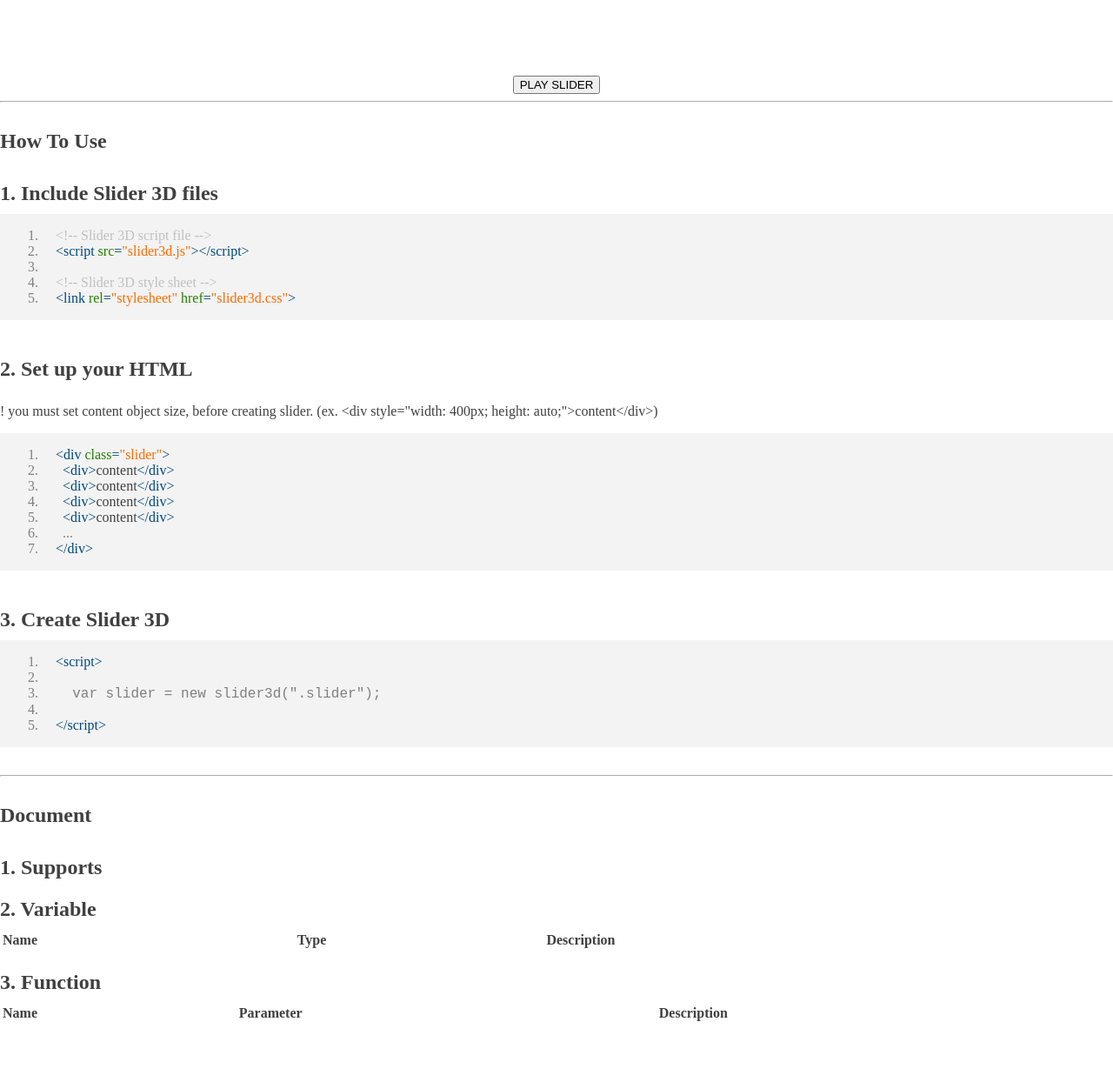
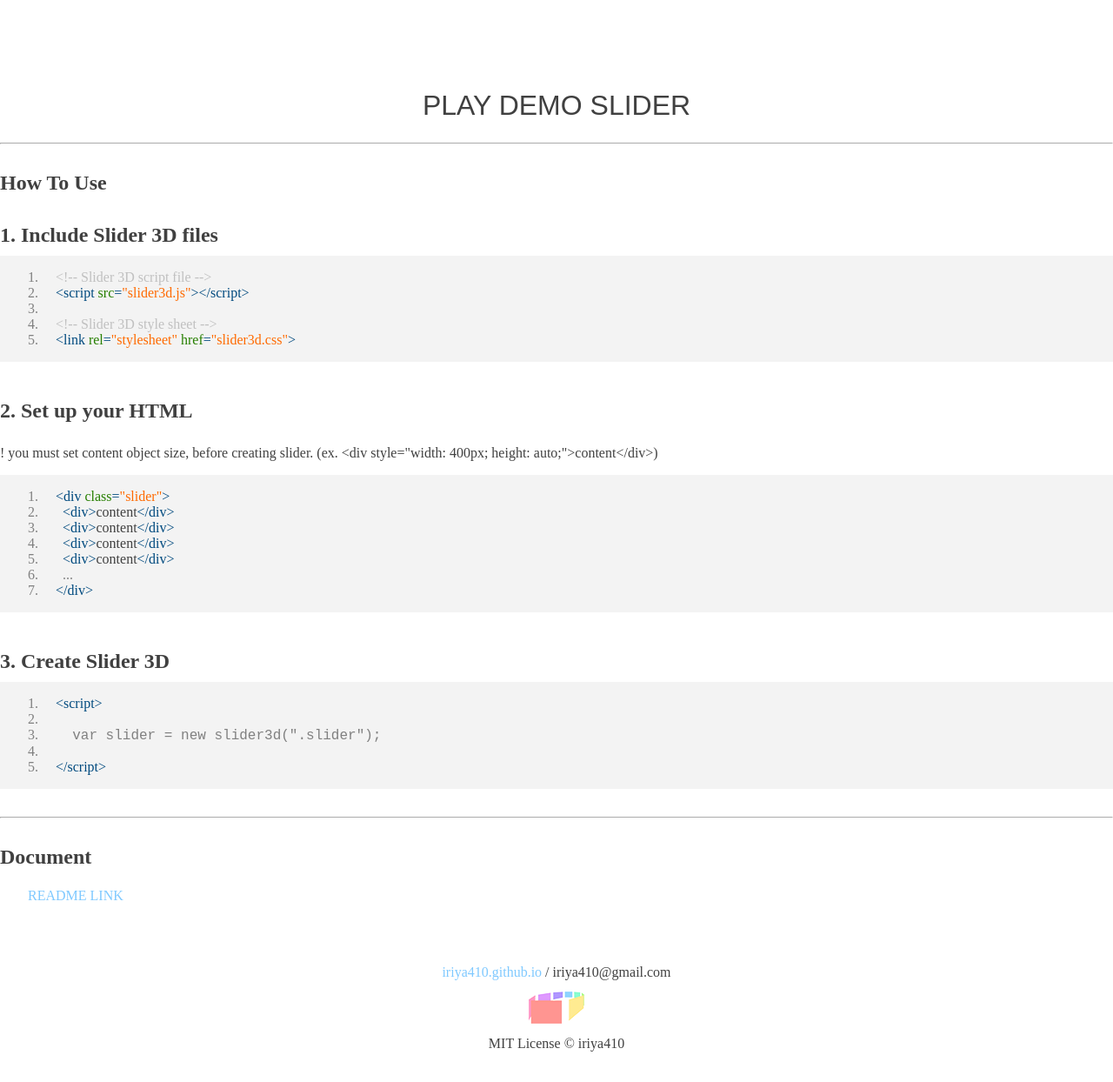
Before and after one commit to iriya410/iriya410.github.io, a plain HTML site: page index.html in a window 1280 px wide. Shown: the part 1187-2431 px from the top of the page at 87% size. Drawn offline with Linux system fonts and the light colour scheme.

Commit message:
index update

```diff
--- a/index.html
+++ b/index.html
@@ -15,12 +15,12 @@
 	<body>
 
 		<header>
-			<h1>Slider 3D</h1>
+			<a href="#home"><h1>Slider 3D</h1></a>
 
 			<ul>
 				<li><a href="#demo">Demo</a></li>
 				<li><a href="#how_to">How-To</a></li>
-				<li><a href="#option">Option</a></li>
+				<li><a href="#doc">Document</a></li>
 				<li><a href="#">Download</a></li>
 			</ul>
 		</header>
@@ -67,7 +67,7 @@
 					</section>
 				</div>
 
-				<button type="button" class="play">PLAY SLIDER</button>
+				<button type="button" class="play">PLAY DEMO SLIDER</button>
 			</article>
 
 			<hr>
@@ -115,52 +115,9 @@
 
 			<hr>
 
-			<article id="option" class="option">
+			<article id="doc" class="doc">
 				<h2>Document</h2>
-				<ul>
-					<li>
-						<h3>1. Supports</h3>
-					</li>
-					<li>
-						<h3>2. Variable</h3>
-						<table>
-							<thead>
-								<tr>
-									<th>Name</th>
-									<th>Type</th>
-									<th>Description</th>
-								</tr>
-								<tr>
-									<td></td>
-									<td></td>
-									<td></td>
-								</tr>
-								<tr>
-									<td></td>
-									<td></td>
-									<td></td>
-								</tr>
-								<tr>
-									<td></td>
-									<td></td>
-									<td></td>
-								</tr>
-							</thead>
-						</table>
-					</li>
-					<li>
-						<h3>3. Function</h3>
-						<table>
-							<thead>
-								<tr>
-									<th>Name</th>
-									<th>Parameter</th>
-									<th>Description</th>
-								</tr>
-							</thead>
-						</table>
-					</li>
-				</ul>
+				<a href="README.md">README LINK</a>
 			</article>
 		</main>
 
--- a/src/sass/index.sass
+++ b/src/sass/index.sass
@@ -111,6 +111,15 @@ main
 				height: auto
 				img
 					width: 100%
+		.play
+			border: none
+			border-radius: 1rem
+			padding: 1rem
+			background: none
+			color: #404040
+			font-size: 2rem
+			+hover(hsio, background, #7FC9FF, all 0.3s)
+
 	.how_to
 		h3
 			@extend %reset_block
@@ -140,14 +149,14 @@ main
 			.content
 				color: #404040
 
-	.option
+	.doc
 		h3
 			@extend %reset_block
 			font-size: 1.5rem
 			line-height: 3rem
-
-		table
-			width: 100%
+		a
+			margin-left: 2rem
+			color: #7FC9FF
 
 footer
 	display: flex
```
Also changed, not shown: README.md (added), src/css/index.css.
